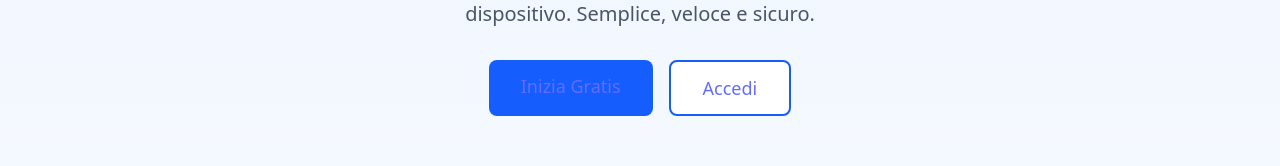
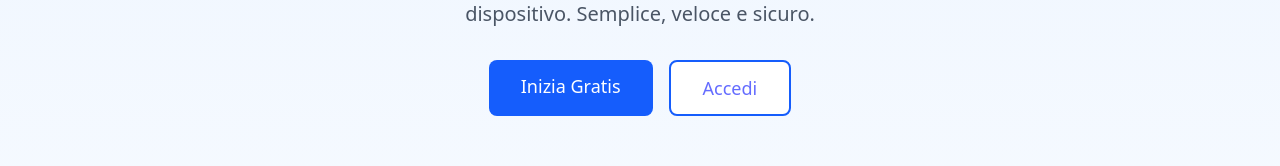
Before and after one commit to AngeloAlbanesi/My-Simple-Notes-App, a React (Vite) app in the folder frontend/: page / in a window 1280 px wide. Shown: the part 228-394 px from the top of the page. Built offline with nearby package versions, Linux system fonts and the light colour scheme.

Commit message:
feat: aggiornare LandingPage con classi CSS per gestione del colore del testo e aggiungere configurazione delle autorizzazioni per Puppeteer

```diff
--- a/frontend/src/pages/LandingPage.jsx
+++ b/frontend/src/pages/LandingPage.jsx
@@ -17,7 +17,7 @@ const LandingPage = () => {
                     <div className="flex flex-col sm:flex-row gap-4 justify-center">
                         <Link
                             to="/register"
-                            className="bg-blue-600 hover:bg-blue-700 text-white font-bold py-3 px-8 rounded-lg text-lg transition duration-200"
+                            className="bg-blue-600 hover:bg-blue-700 !text-white hover:!text-white font-bold py-3 px-8 rounded-lg text-lg transition duration-200"
                         >
                             Inizia Gratis
                         </Link>
```
Also changed, not shown: 1 other file (tests, documents, lock files or other folders).
